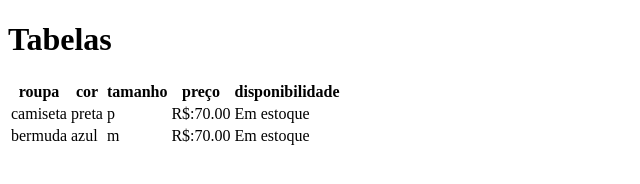
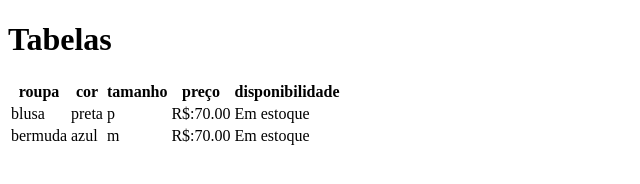
Before and after one commit to gabrielsiqueira-dv/aula-tabela, a plain HTML site: page index.html in a window 1280 px wide. Shown: the full height of the page, 0-640 px from the left. Drawn offline with Linux system fonts and the light colour scheme.

Commit message:
mudando camiseta para blusa

```diff
--- a/index.html
+++ b/index.html
@@ -18,7 +18,7 @@
 
         </tr>
         <tr>
-            <td>camiseta</td>
+            <td>blusa</td>
             <td>preta</td>
             <td>p</td>
             <td>R$:70.00</td>
```
